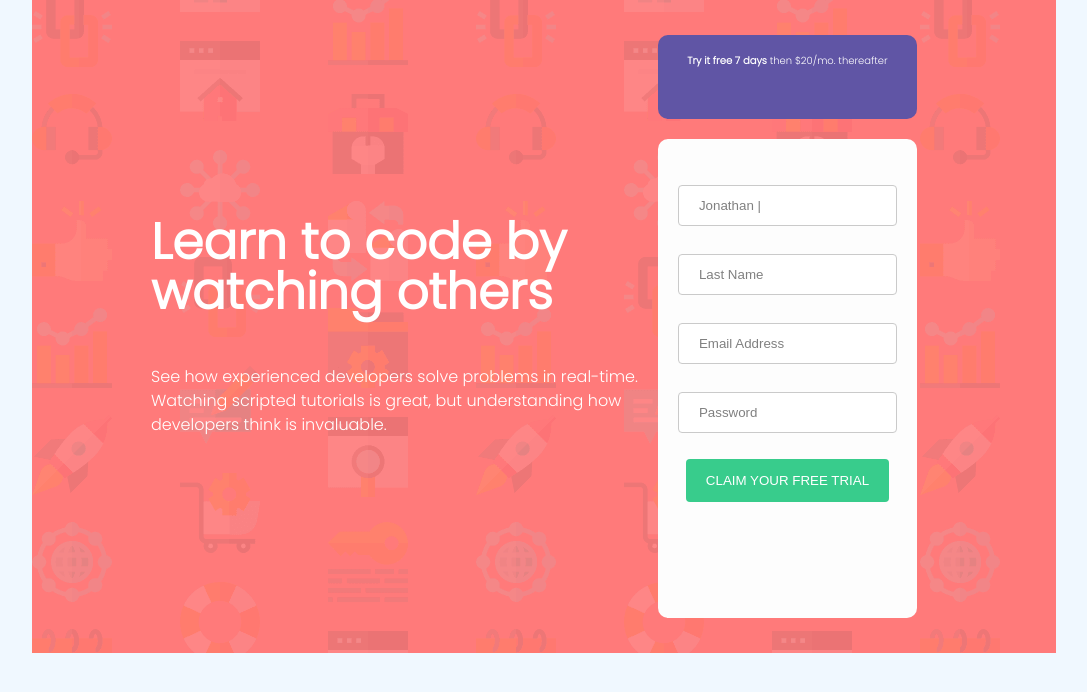
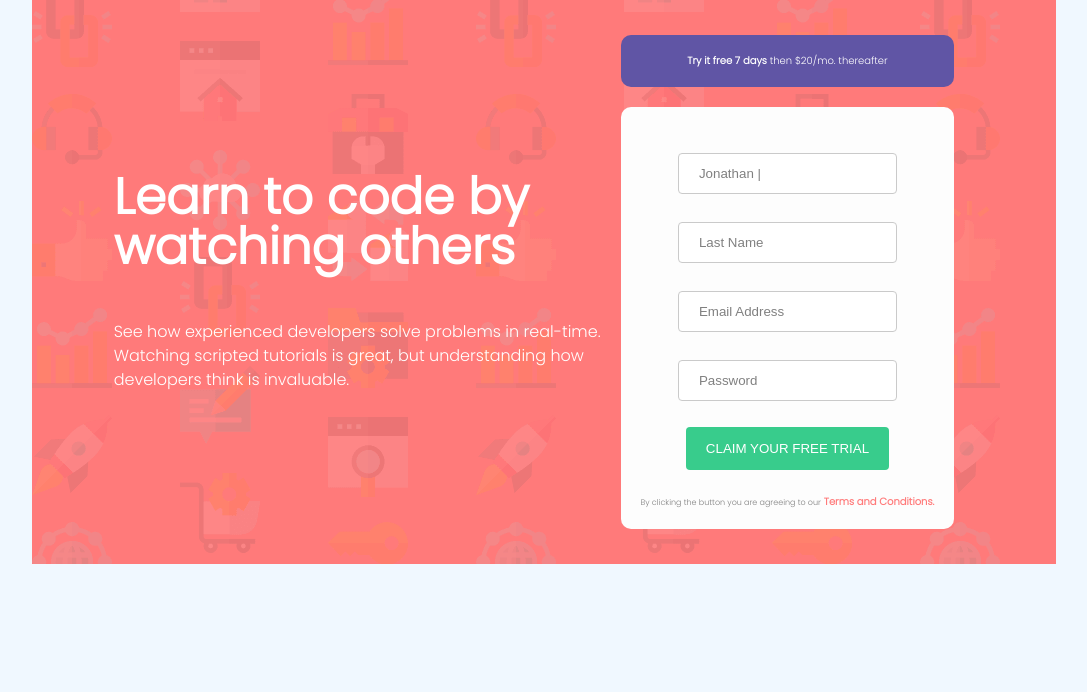
Before and after one commit to OsuohaNancy2020/Responsiveness-and-Media-Queries, a plain HTML site: page index.html in a window 1280 px wide. Shown: the whole page, without its empty margins (96-1183 px from the left). Drawn offline with Linux system fonts and the light colour scheme.

Commit message:
Update index.html

```diff
--- a/index.html
+++ b/index.html
@@ -20,11 +20,11 @@
         <div class="div main">
 
             <div class="top">
-                <p><span class="highlight">Try it free 7 days</span>   then $20/mo. thereafter</p><br><br>
+                <p><span class="highlight">Try it free 7 days</span>   then $20/mo. thereafter</p>
             </div>
 
             <div class="bottom">
-                <form>
+                <form id="fxn">
                     <label for="name"></label><br>
                     <input type="text" id="name" name="name" value="Jonathan |"><br>
                     <label for="name"></label><br>
@@ -35,7 +35,12 @@
                     <input type="text" id="password" name="" value="Password"><br><br>
                 </form>
                 <div>
-                    <button class="btn1" type="submit">CLAIM YOUR FREE TRIAL</button></div><br><br><br><br>
+                    <button class="btn1" type="submit">CLAIM YOUR FREE TRIAL</button>
+                </div><br>
+                <div class="foot">
+                    <p>By clicking the button you are agreeing to our<span class="tandc"> Terms and Conditions.</span></p>
+                </div>
+
             </div>
         </div>
     </main>
```
